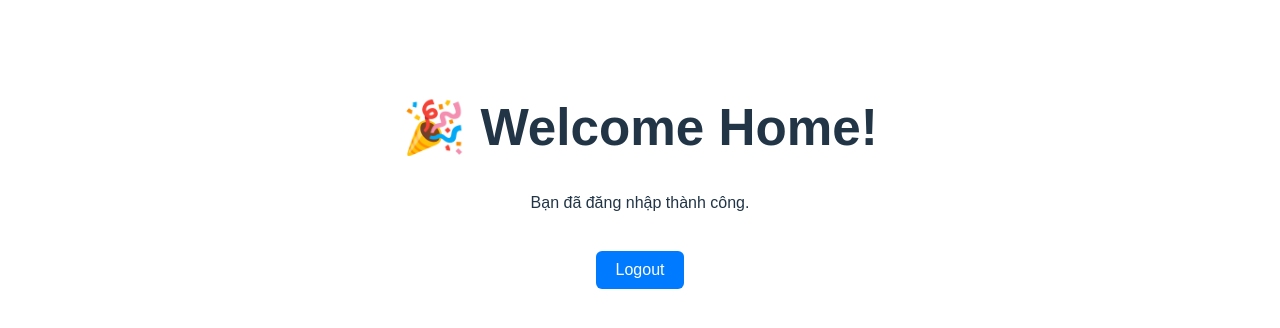
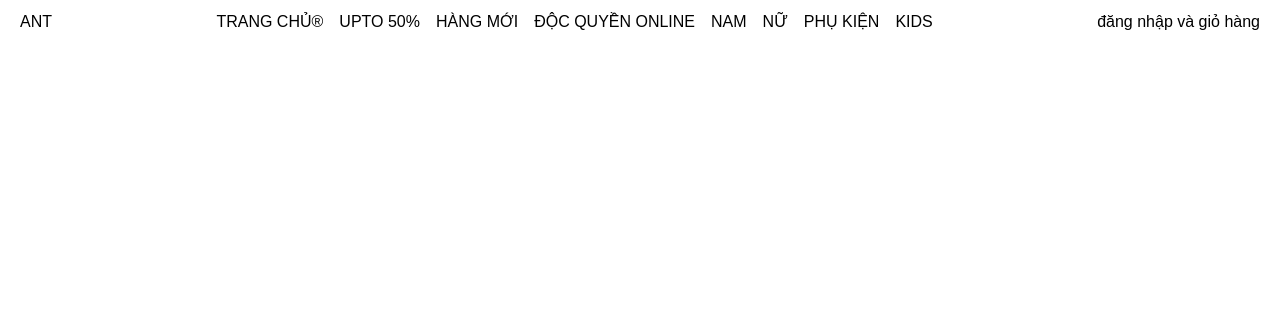
Before and after one commit to VienNguyen2609/AntaShop, a React (Vite) app in the folder website/shoeshop-frontend/: page /home in a window 1280 px wide. Shown: the top 328 px of the page. Built offline with nearby package versions, Linux system fonts and the light colour scheme; sample sign-in values are in the browser's storage.

Commit message:
feat/tạo router cho mege sale

```diff
--- a/website/shoeshop-frontend/src/App.jsx
+++ b/website/shoeshop-frontend/src/App.jsx
@@ -5,6 +5,7 @@ import ForgotPassword from "./pages/ForgotPassword";
 import ResetPassword from "./pages/ResetPassword";
 import HomePage from "./pages/HomePage";
 import AdminPage from "./pages/AdminPage";
+import MegaSale from "./pages/MegaSale";
 function App() {
   return (
     <Router>
@@ -16,6 +17,8 @@ function App() {
         <Route path="/reset-password" element={<ResetPassword />} />
         <Route path="/home" element={<HomePage />} />
         <Route path="/admin" element={<AdminPage />} />
+        <Route path="/collections/san-pham-mega-sale" element={<MegaSale />} />
+
       </Routes>
     </Router>
   );
--- /dev/null
+++ b/website/shoeshop-frontend/src/components/Header.jsx
@@ -0,0 +1,53 @@
+import React from 'react';
+import './header.css';
+import { useNavigate } from "react-router-dom";
+const Headers = () => {
+    const navigate = useNavigate();
+  // Dữ liệu menu fix cứng
+  const menuData = [
+    { id: 1, name: "TRANG CHỦ", icon: "®" ,link:''},
+    { id: 2, name: "UPTO 50%", icon: "" ,link :'/collections/san-pham-mega-sale'},
+    { id: 3, name: "HÀNG MỚI", icon: "" ,link :''},
+    { id: 4, name: "ĐỘC QUYỀN ONLINE", icon: "" ,link :''},
+    { id: 5, name: "NAM", icon: "" ,link :''},
+    { id: 6, name: "NỮ", icon: "",link :'' },
+    { id: 7, name: "PHỤ KIỆN", icon: "" ,link :''},
+    { id: 8, name: "KIDS", icon: "" ,link :''}
+  ];
+
+  const handlePushRouter = (link)=>{
+    if(!link) return
+    navigate(link)
+  }
+  return (
+    <div className="app">
+      {/* Header với logo ANT */}
+      <header className="header">
+        <div className="logo">ANT</div>
+        <nav className="navigation">
+          {/* Map dữ liệu menu */}
+          {menuData.map((item) => (
+            <div key={item.id} className="nav-item">
+              <span className="nav-text" onClick={()=>handlePushRouter(item.link)}>
+                {item.name}
+                {item.icon && <span className="icon">{item.icon}</span>}
+              </span>
+            </div>
+          ))}
+        </nav>
+        <div>
+            đăng nhập và giỏ hàng
+        </div>
+      </header>
+
+      {/* Nội dung chính */}
+      <main className="main-content">
+        <div className="content-section">
+
+        </div>
+      </main>
+    </div>
+  );
+};
+
+export default Headers;
--- /dev/null
+++ b/website/shoeshop-frontend/src/components/header.css
@@ -0,0 +1,66 @@
+
+/* Reset CSS - giúp đồng nhất giao diện trên mọi trình duyệt */
+
+/* 1. Reset margin, padding, và border */
+* {
+    margin: 0;
+    padding: 0;
+    box-sizing: border-box;
+  }
+
+  /* 2. Reset kiểu chữ và kích thước mặc định */
+  html, body {
+    height: 100%;
+    font-size: 16px;
+    font-family: Arial, Helvetica, sans-serif;
+    line-height: 1.5;
+    background-color: #fff;
+    color: #000;
+  }
+
+  /* 3. Reset thẻ block và inline */
+  article, aside, footer, header, nav, section {
+    display: block;
+  }
+
+  /* 4. Reset danh sách */
+  ul, ol {
+    list-style: none;
+  }
+
+  /* 5. Reset link */
+  a {
+    text-decoration: none;
+    color: inherit;
+  }
+
+  /* 6. Reset hình ảnh */
+  img {
+    max-width: 100%;
+    display: block;
+  }
+
+  /* 7. Reset button và input */
+  button, input, select, textarea {
+    font: inherit;
+    border: none;
+    background: none;
+    outline: none;
+  }
+
+  /* 8. Reset bảng */
+  table {
+    border-collapse: collapse;
+    border-spacing: 0;
+  }
+
+
+.header{
+    display: flex;
+    justify-content: space-between;
+    padding:10px 20px;
+}
+.navigation{
+    display: flex;
+    gap:16px
+}
--- a/website/shoeshop-frontend/src/pages/HomePage.jsx
+++ b/website/shoeshop-frontend/src/pages/HomePage.jsx
@@ -1,49 +1,31 @@
 import { useNavigate } from "react-router-dom";
 import { useEffect } from "react";
+import Headers from "../components/Header";
 
 
 
 export default function HomePage() {
-  const navigate = useNavigate();
+  // const navigate = useNavigate();
 
-  // Kiểm tra nếu chưa login thì điều hướng về trang login
-  useEffect(() => {
-    const token = localStorage.getItem("token");
-    if (!token) {
-      navigate("/login");
-    }
-  }, [navigate]);
+  // // Kiểm tra nếu chưa login thì điều hướng về trang login
+  // useEffect(() => {
+  //   const token = localStorage.getItem("token");
+  //   if (!token) {
+  //     navigate("/login");
+  //   }
+  // }, [navigate]);
 
-  const handleLogout = () => {
-    localStorage.removeItem("token");
-    alert("Bạn đã đăng xuất!");
-    navigate("/login");
-  };
+  // const handleLogout = () => {
+  //   localStorage.removeItem("token");
+  //   alert("Bạn đã đăng xuất!");
+  //   navigate("/login");
+  // };
 
   return (
     <div
-      style={{
-        textAlign: "center",
-        marginTop: "100px",
-        fontFamily: "Arial",
-      }}
+
     >
-      <h1>🎉 Welcome Home!</h1>
-      <p>Bạn đã đăng nhập thành công.</p>
-      <button
-        onClick={handleLogout}
-        style={{
-          padding: "10px 20px",
-          marginTop: "20px",
-          borderRadius: "6px",
-          backgroundColor: "#007bff",
-          color: "white",
-          border: "none",
-          cursor: "pointer",
-        }}
-      >
-        Logout
-      </button>
+      <Headers />
     </div>
   );
 }
--- /dev/null
+++ b/website/shoeshop-frontend/src/pages/MegaSale.jsx
@@ -0,0 +1,9 @@
+import React from 'react'
+
+const MegaSale = () => {
+  return (
+    <div>MegaSale</div>
+  )
+}
+
+export default MegaSale
```
